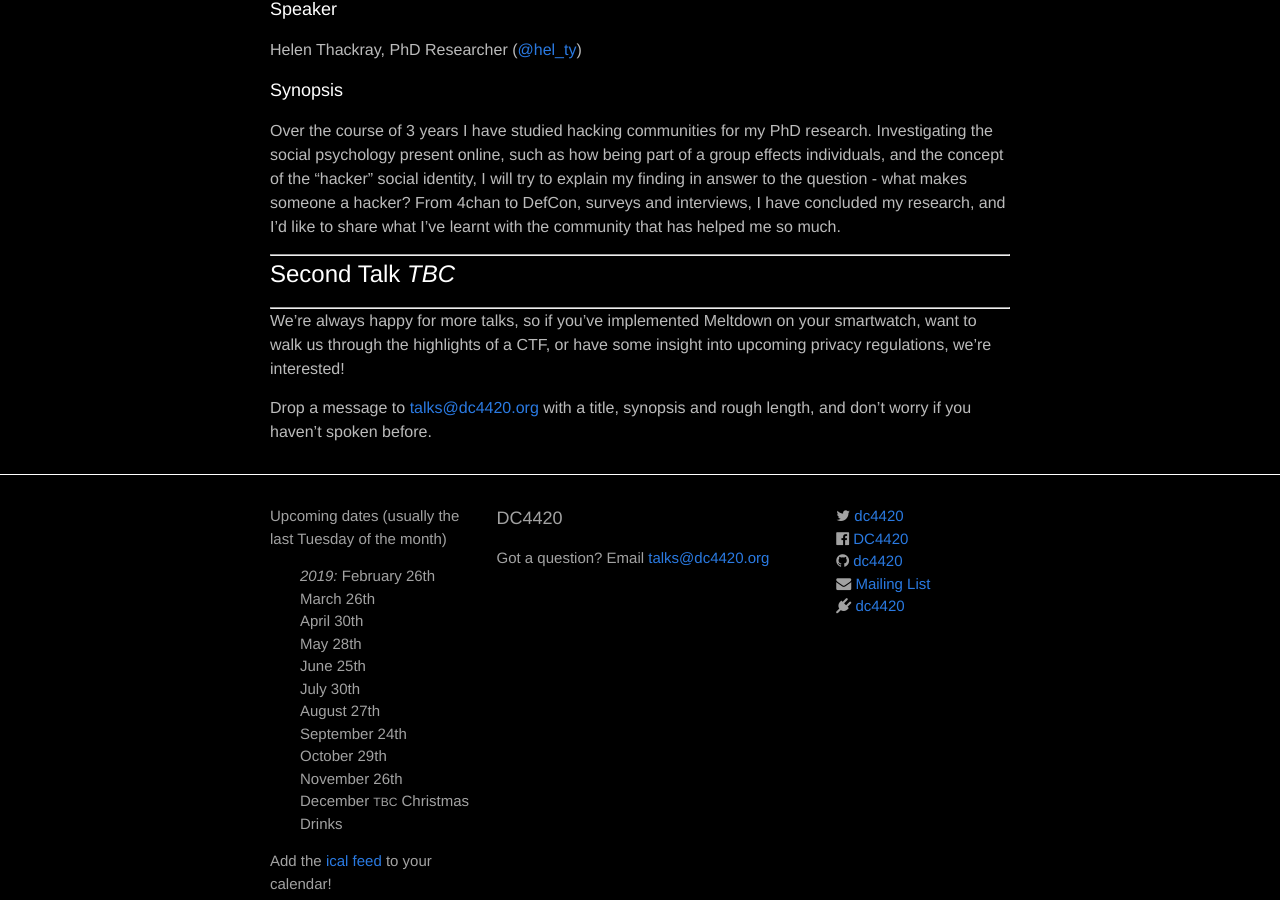
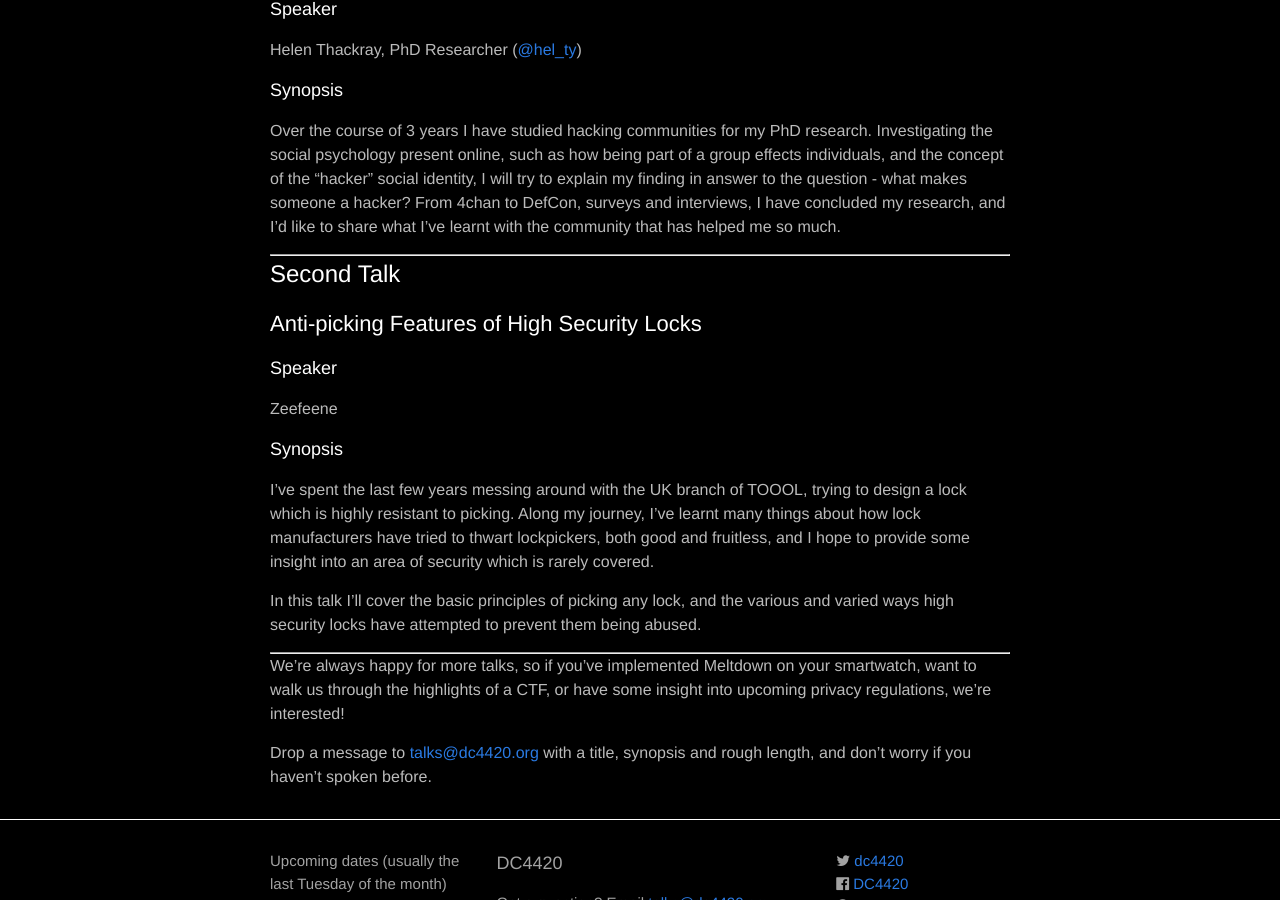
Before and after one commit to dc4420/website, a Jekyll site: the page built from _posts/2019-02-26-talks.markdown, in a window 1280 px wide and 900 px high, scrolled down 240 px. Built offline with Jekyll 4.4.1, drawn with Linux system fonts in a browser that asks for light colours; nearby versions of some CDN libraries.

Commit message:
2nd talk for Feb

```diff
--- a/_posts/2019-02-26-talks.markdown
+++ b/_posts/2019-02-26-talks.markdown
@@ -19,7 +19,19 @@ Over the course of 3 years I have studied hacking communities for my PhD researc
 
 <hr>
 
-# Second Talk *TBC*
+# Second Talk
+
+## Anti-picking Features of High Security Locks
+
+### Speaker
+
+Zeefeene
+
+### Synopsis
+
+I've spent the last few years messing around with the UK branch of TOOOL, trying to design a lock which is highly resistant to picking. Along my journey, I've learnt many things about how lock manufacturers have tried to thwart lockpickers, both good and fruitless, and I hope to provide some insight into an area of security which is rarely covered.
+
+In this talk I'll cover the basic principles of picking any lock, and the various and varied ways high security locks have attempted to prevent them being abused.
 
 <hr>
 
```
Also changed, not shown: other parts of _posts/2019-02-26-talks.markdown (+1 -1 lines).
